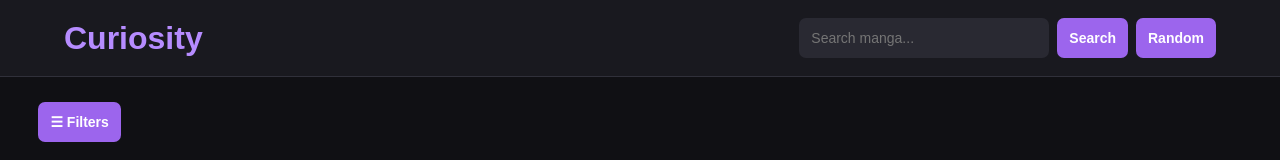
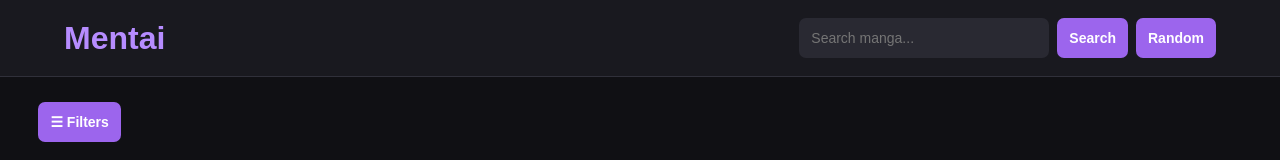
Before and after one commit to blogermike67-ux/cuiosity, a website: page public/index.html in a window 1280 px wide. Shown: the top 160 px of the page. Drawn offline with Linux system fonts and the light colour scheme; no server answers.

Commit message:
changing name

```diff
--- a/public/index.html
+++ b/public/index.html
@@ -376,7 +376,7 @@ main {
 <body>
 
 <header>
-    <h1>Curiosity</h1>
+    <h1>Mentai</h1>
 
     <div class="search">
         <input id="search" placeholder="Search manga...">
```
